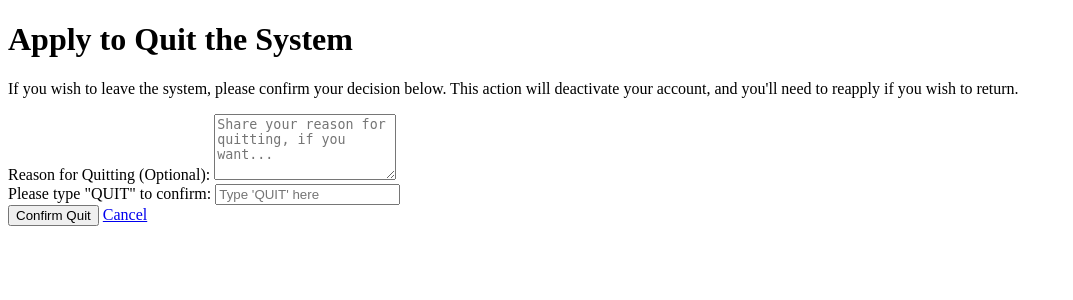
After one commit to MChaudhry9/ecom-bidding-csc322, a Django app: page /bidder/apply-to-quit/ in a window 1280 px wide. The commit adds this page. Shown: the top 300 px of the page, without its empty margins (0-1073 px from the left). Run offline with Django 5.2, Linux system fonts and the light colour scheme; a user stored in the database is signed in.

Commit message:
added apply to quit page

```diff
--- a/bidder/models.py
+++ b/bidder/models.py
@@ -51,6 +51,8 @@ class Profile(models.Model):
     is_vip = models.BooleanField(default=False)
     is_suspended = models.BooleanField(default=False)
     times_suspended = models.IntegerField(default=0)
+    is_forced_out = models.BooleanField(default=False)
+
 
     def __str__(self):
         return f"{self.user.username}'s Profile"
--- /dev/null
+++ b/bidder/templates/bidder/apply_to_quit.html
@@ -0,0 +1,30 @@
+<!DOCTYPE html>
+<html lang="en">
+<head>
+    <meta charset="UTF-8">
+    <meta name="viewport" content="width=device-width, initial-scale=1.0">
+    <title>Apply to Quit</title>
+</head>
+<body>
+    <div class="container">
+        <h1>Apply to Quit the System</h1>
+        <p>If you wish to leave the system, please confirm your decision below. This action will deactivate your account, and you'll need to reapply if you wish to return.</p>
+
+        <form method="post">
+            {% csrf_token %}
+            <div class="form-group">
+                <label for="reason">Reason for Quitting (Optional):</label>
+                <textarea id="reason" name="reason" rows="4" placeholder="Share your reason for quitting, if you want..."></textarea>
+            </div>
+
+            <div class="form-group">
+                <label for="confirmation">Please type "QUIT" to confirm:</label>
+                <input type="text" id="confirmation" name="confirmation" placeholder="Type 'QUIT' here" required>
+            </div>
+
+            <button type="submit" class="btn btn-danger">Confirm Quit</button>
+            <a href="{% url 'dashboard' %}" class="btn btn-secondary">Cancel</a>
+        </form>
+    </div>
+</body>
+</html>
--- a/bidder/templates/bidder/base.html
+++ b/bidder/templates/bidder/base.html
@@ -37,6 +37,7 @@
                             <a href="{% url 'list_item' %}" class="border-transparent text-gray-500 hover:border-gray-300 hover:text-gray-700 inline-flex items-center px-1 pt-1 border-b-2 text-sm font-medium">Sell</a>
                             <a href="{% url 'list_request' %}" class="border-transparent text-gray-500 hover:border-gray-300 hover:text-gray-700 inline-flex items-center px-1 pt-1 border-b-2 text-sm font-medium">Request Item</a>
                             <a href="{% url 'browse_requests' %}" class="border-transparent text-gray-500 hover:border-gray-300 hover:text-gray-700 inline-flex items-center px-1 pt-1 border-b-2 text-sm font-medium">Browse All Requests</a>
+                            <a href="{% url 'apply_to_quit' %}" class="border-transparent text-gray-500 hover:border-gray-300 hover:text-gray-700 inline-flex items-center px-1 pt-1 border-b-2 text-sm font-medium">Apply to Quit</a>
 
                             {% comment %} <a href="#" class="border-custom text-gray-900 inline-flex items-center px-1 pt-1 border-b-2 text-sm font-medium">Auctions</a> {% endcomment %}
                             <a href="{% url 'dashboard' %}" class="border-transparent text-gray-500 hover:border-gray-300 hover:text-gray-700 inline-flex items-center px-1 pt-1 border-b-2 text-sm font-medium">My Dashboard</a>
--- a/bidder/urls.py
+++ b/bidder/urls.py
@@ -27,6 +27,7 @@ urlpatterns = [
     path('users-own-listed-items/', views.users_own_listed_items, name='users_own_listed_items'),
     path("suspended/", views.suspended, name='suspended'),
     path('rate-transaction/<int:transaction_id>/', views.rate_transaction, name='rate_transaction'),
+    path("apply-to-quit/", views.apply_to_quit, name="apply_to_quit"),
 
 
 ]
--- a/bidder/views.py
+++ b/bidder/views.py
@@ -292,8 +292,13 @@ def dashboard(request):
     if request.user.profile.is_suspended:
         return redirect('suspended')
 
+    profile = request.user.profile
     user = request.user
-    profile = user.profile
+
+    if user.profile.is_forced_out:
+        return redirect("apply_to_quit")
+
+
 
     # Fetch account-related details
     account_balance = profile.account_balance
@@ -482,3 +487,27 @@ def suspended(request):
                     transaction.seller_rating = 5
             return redirect("browse_items")
     return render(request, "bidder/suspended.html")
+
+
+def suspend_user(user):
+    profile = user.profile
+    profile.times_suspended += 1
+
+    if profile.times_suspended >= 3:
+        profile.is_suspended = True
+        profile.is_forced_out = True  # Mark as forced out
+    else:
+        profile.is_suspended = True  # Normal suspension
+
+    profile.save()
+
+
+@login_required
+def apply_to_quit(request):
+    if request.method == "POST":
+        # Handle quitting logic
+        request.user.delete()  # Or mark the user as inactive
+        messages.success(request, "You have successfully quit the system.")
+        return redirect("home")
+
+    return render(request, "bidder/apply_to_quit.html")
```
Also changed, not shown: bidder/migrations/0018_profile_is_forced_out.py (added), db.sqlite3, media/images/vanity_w8QgrjF.jpeg (added).
